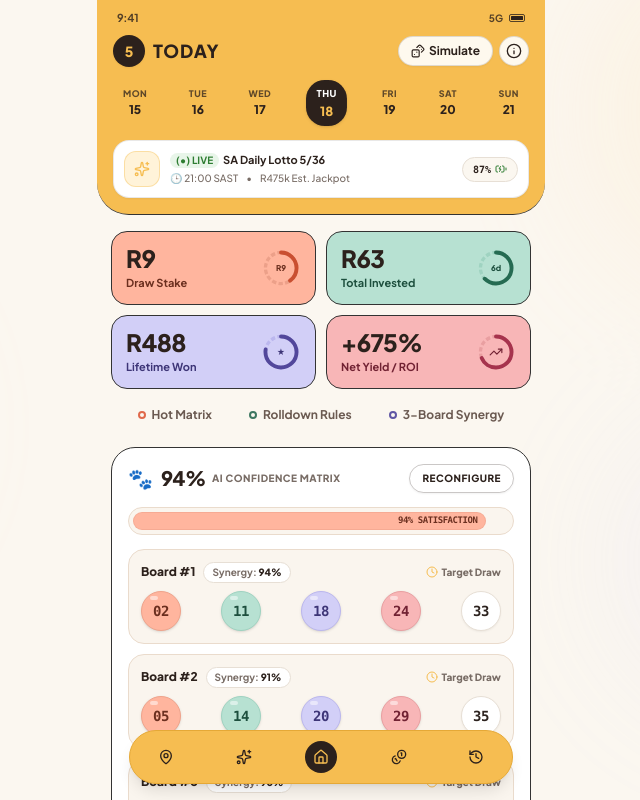
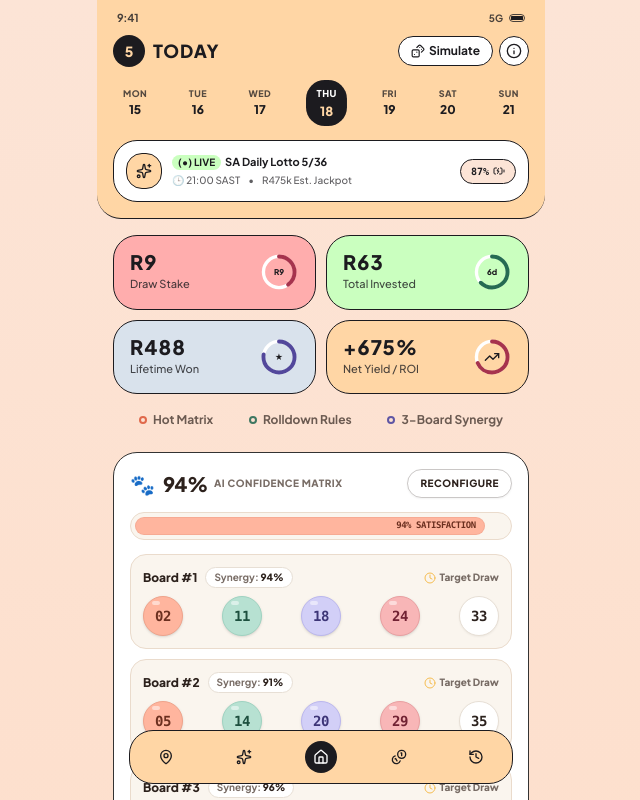
Before and after one commit to sebego-tumelo/mainLoop_ui, a Vue app: page / in a window 1280 px wide. Shown: the top 800 px of the page, without its empty margins (319-959 px from the left). Built offline with nearby package versions, Linux system fonts and the light colour scheme.

Commit message:
feat: apply new design system (colors, styling, spacing)

```diff
--- a/src/App.vue
+++ b/src/App.vue
@@ -83,14 +83,7 @@ const scrollToSection = (id, sectionName) => {
 </script>
 
 <template>
-  <div class="min-h-screen bg-[#FBF7F0] text-[#2C211C] font-sans flex flex-col items-center selection:bg-[#F6BD51] selection:text-[#2C211C] pb-28">
-    <!-- Soft warm background curved lines / gradients inspired by the reference illustration -->
-    <div class="fixed inset-0 pointer-events-none overflow-hidden z-0 opacity-40">
-      <div class="absolute -top-20 right-0 w-96 h-96 bg-[#FFE4B5]/50 rounded-full blur-3xl" />
-      <div class="absolute top-1/3 -left-20 w-80 h-80 bg-[#FFD1C1]/40 rounded-full blur-3xl" />
-      <div class="absolute bottom-20 right-10 w-80 h-80 bg-[#D2CFF7]/30 rounded-full blur-3xl" />
-    </div>
-
+  <div class="min-h-screen text-ui-charcoal font-sans flex flex-col items-center selection:bg-metric-orange selection:text-ui-charcoal pb-28">
     <!-- Main Container Formatted to Mobile Frame Width -->
     <div class="relative z-10 w-full max-w-md mx-auto flex flex-col min-h-screen">
       <!-- App Header -->
@@ -101,7 +94,7 @@ const scrollToSection = (id, sectionName) => {
       />
 
       <!-- Main Body Flowing Content -->
-      <main class="flex-1 px-3.5 py-4 space-y-4">
+      <main class="flex-1 px-4 py-4 space-y-4">
         <!-- 1. Financial Ledger 4-Quadrant Pastel Grid (Needs Satisfaction, Activity, Sleep, Wellness from image) -->
         <FinancialLedgerPanel
           :stats="financialStats"
@@ -132,7 +125,7 @@ const scrollToSection = (id, sectionName) => {
       <div class="fixed bottom-4 left-0 right-0 z-40 px-6 pointer-events-none">
         <nav
           id="mobile-bottom-nav"
-          class="max-w-xs sm:max-w-sm mx-auto bg-[#F6BD51] text-[#2C211C] rounded-full py-2.5 px-5 shadow-lg border border-[#E5A836] flex items-center justify-between pointer-events-auto transition-transform duration-200 hover:scale-[1.02]"
+          class="max-w-xs sm:max-w-sm mx-auto bg-nav-sand text-ui-charcoal rounded-[24px] py-2.5 px-5 border border-ui-charcoal flex items-center justify-between pointer-events-auto transition-transform duration-200 hover:scale-[1.02]"
         >
           <!-- 1. Location / Results -->
           <button
@@ -141,7 +134,7 @@ const scrollToSection = (id, sectionName) => {
             title="Results"
             :class="[
               'p-2 rounded-full transition-all cursor-pointer',
-              activeSection === 'result' ? 'bg-[#2C211C] text-[#F6BD51]' : 'text-[#2C211C] hover:bg-black/10'
+              activeSection === 'result' ? 'bg-ui-charcoal text-white' : 'text-ui-charcoal hover:bg-ui-charcoal/10'
             ]"
           >
             <MapPin class="w-4 h-4" />
@@ -152,7 +145,7 @@ const scrollToSection = (id, sectionName) => {
             id="nav-btn-predict"
             @click="isPredictModalOpen = true"
             title="AI Predict"
-            class="p-2 rounded-full text-[#2C211C] hover:bg-black/10 transition-all cursor-pointer"
+            class="p-2 rounded-full text-ui-charcoal hover:bg-ui-charcoal/10 transition-all cursor-pointer"
           >
             <Sparkles class="w-4 h-4" />
           </button>
@@ -164,7 +157,7 @@ const scrollToSection = (id, sectionName) => {
             title="Home"
             :class="[
               'p-2 rounded-full transition-all cursor-pointer',
-              activeSection === 'home' ? 'bg-[#2C211C] text-[#F6BD51]' : 'text-[#2C211C] hover:bg-black/10'
+              activeSection === 'home' ? 'bg-ui-charcoal text-white' : 'text-ui-charcoal hover:bg-ui-charcoal/10'
             ]"
           >
             <Home class="w-4 h-4" />
@@ -177,7 +170,7 @@ const scrollToSection = (id, sectionName) => {
             title="Financial Ledger"
             :class="[
               'p-2 rounded-full transition-all cursor-pointer',
-              activeSection === 'ledger' ? 'bg-[#2C211C] text-[#F6BD51]' : 'text-[#2C211C] hover:bg-black/10'
+              activeSection === 'ledger' ? 'bg-ui-charcoal text-white' : 'text-ui-charcoal hover:bg-ui-charcoal/10'
             ]"
           >
             <Coins class="w-4 h-4" />
@@ -190,7 +183,7 @@ const scrollToSection = (id, sectionName) => {
             title="History Log"
             :class="[
               'p-2 rounded-full transition-all cursor-pointer',
-              activeSection === 'history' ? 'bg-[#2C211C] text-[#F6BD51]' : 'text-[#2C211C] hover:bg-black/10'
+              activeSection === 'history' ? 'bg-ui-charcoal text-white' : 'text-ui-charcoal hover:bg-ui-charcoal/10'
             ]"
           >
             <History class="w-4 h-4" />
--- a/src/components/FinancialLedgerPanel.vue
+++ b/src/components/FinancialLedgerPanel.vue
@@ -24,100 +24,100 @@ const isProfitable = computed(() => props.stats.netProfit >= 0);
   >
     <!-- 4-Quadrant Pastel Grid (Direct 1:1 match to the reference image) -->
     <div class="grid grid-cols-2 gap-2.5">
-      <!-- 1. Top Left: Soft Peach Card (Needs Satisfaction in reference) -->
+      <!-- 1. Top Left -->
       <div
         id="metric-current-cost"
-        class="p-3.5 rounded-2xl bg-[#FFB59E] border border-[#333333] text-[#2C211C] flex items-center justify-between transition-transform duration-150 hover:scale-[1.01]"
+        class="p-4 rounded-[24px] bg-metric-salmon border border-ui-charcoal text-ui-charcoal flex items-center justify-between"
       >
         <div class="min-w-0 pr-1">
-          <div class="text-2xl font-black tracking-tight leading-none text-[#2C211C]">
+          <div class="ui-heading text-xl tracking-tight leading-none text-ui-charcoal">
             {{ formatZAR(stats.currentDrawCost) }}
           </div>
-          <div class="text-[11px] font-bold text-[#6B2F1F] mt-1.5 leading-tight">
+          <div class="ui-body text-[11px] text-ui-charcoal/80 mt-1 leading-tight">
             Draw Stake
           </div>
         </div>
 
-        <!-- Segmented Donut Ring SVG (Coral / Rust from reference image) -->
+        <!-- Metric Ring -->
         <div class="w-10 h-10 shrink-0 relative flex items-center justify-center">
           <svg class="w-10 h-10 -rotate-90" viewBox="0 0 36 36">
-            <circle cx="18" cy="18" r="14" fill="none" stroke="#ECA089" stroke-width="3" stroke-dasharray="4 2" />
-            <circle cx="18" cy="18" r="14" fill="none" stroke="#C94F31" stroke-width="3.5" stroke-dasharray="35 60" stroke-linecap="round" />
+            <circle cx="18" cy="18" r="14" fill="none" stroke="white" stroke-width="3" />
+            <circle cx="18" cy="18" r="14" fill="none" stroke="#A6334D" stroke-width="3.5" stroke-dasharray="35 60" stroke-linecap="round" />
           </svg>
-          <span class="absolute text-[8px] font-black text-[#6B2F1F]">R9</span>
+          <span class="absolute text-[8px] font-black text-ui-charcoal">R9</span>
         </div>
       </div>
 
-      <!-- 2. Top Right: Mint / Sage Card (Activity Goal in reference) -->
+      <!-- 2. Top Right -->
       <div
         id="metric-lifetime-spent"
-        class="p-3.5 rounded-2xl bg-[#B7E1D2] border border-[#333333] text-[#2C211C] flex items-center justify-between transition-transform duration-150 hover:scale-[1.01]"
+        class="p-4 rounded-[24px] bg-metric-mint border border-ui-charcoal text-ui-charcoal flex items-center justify-between"
       >
         <div class="min-w-0 pr-1">
-          <div class="text-2xl font-black tracking-tight leading-none text-[#2C211C]">
+          <div class="ui-heading text-xl tracking-tight leading-none text-ui-charcoal">
             {{ formatZAR(stats.lifetimeSpent) }}
           </div>
-          <div class="text-[11px] font-bold text-[#1D4F3E] mt-1.5 leading-tight">
+          <div class="ui-body text-[11px] text-ui-charcoal/80 mt-1 leading-tight">
             Total Invested
           </div>
         </div>
 
-        <!-- Segmented Donut Ring SVG (Sage Green from reference image) -->
+        <!-- Metric Ring -->
         <div class="w-10 h-10 shrink-0 relative flex items-center justify-center">
           <svg class="w-10 h-10 -rotate-90" viewBox="0 0 36 36">
-            <circle cx="18" cy="18" r="14" fill="none" stroke="#9FD3C1" stroke-width="3" stroke-dasharray="4 2" />
+            <circle cx="18" cy="18" r="14" fill="none" stroke="white" stroke-width="3" />
             <circle cx="18" cy="18" r="14" fill="none" stroke="#256B52" stroke-width="3.5" stroke-dasharray="55 40" stroke-linecap="round" />
           </svg>
-          <span class="absolute text-[8px] font-black text-[#1D4F3E]">{{ stats.totalDrawsEvaluated }}d</span>
+          <span class="absolute text-[8px] font-black text-ui-charcoal">{{ stats.totalDrawsEvaluated }}d</span>
         </div>
       </div>
 
-      <!-- 3. Bottom Left: Soft Lavender Card (Sleep Quality in reference) -->
+      <!-- 3. Bottom Left -->
       <div
         id="metric-lifetime-won"
-        class="p-3.5 rounded-2xl bg-[#D2CFF7] border border-[#333333] text-[#2C211C] flex items-center justify-between transition-transform duration-150 hover:scale-[1.01]"
+        class="p-4 rounded-[24px] bg-metric-lavender border border-ui-charcoal text-ui-charcoal flex items-center justify-between"
       >
         <div class="min-w-0 pr-1">
-          <div class="text-2xl font-black tracking-tight leading-none text-[#2C211C]">
+          <div class="ui-heading text-xl tracking-tight leading-none text-ui-charcoal">
             {{ formatZAR(stats.lifetimeWon) }}
           </div>
-          <div class="text-[11px] font-bold text-[#3D3577] mt-1.5 leading-tight">
+          <div class="ui-body text-[11px] text-ui-charcoal/80 mt-1 leading-tight">
             Lifetime Won
           </div>
         </div>
 
-        <!-- Segmented Donut Ring SVG (Purple from reference image) -->
+        <!-- Metric Ring -->
         <div class="w-10 h-10 shrink-0 relative flex items-center justify-center">
           <svg class="w-10 h-10 -rotate-90" viewBox="0 0 36 36">
-            <circle cx="18" cy="18" r="14" fill="none" stroke="#BBB7EE" stroke-width="3" stroke-dasharray="4 2" />
+            <circle cx="18" cy="18" r="14" fill="none" stroke="white" stroke-width="3" />
             <circle cx="18" cy="18" r="14" fill="none" stroke="#52479B" stroke-width="3.5" stroke-dasharray="68 30" stroke-linecap="round" />
           </svg>
-          <span class="absolute text-[8px] font-black text-[#3D3577]">★</span>
+          <span class="absolute text-[8px] font-black text-ui-charcoal">★</span>
         </div>
       </div>
 
-      <!-- 4. Bottom Right: Soft Coral / Rose Card (Wellness Index in reference) -->
+      <!-- 4. Bottom Right -->
       <div
         id="metric-net-profit-roi"
-        class="p-3.5 rounded-2xl bg-[#F8B6B7] border border-[#333333] text-[#2C211C] flex items-center justify-between transition-transform duration-150 hover:scale-[1.01]"
+        class="p-4 rounded-[24px] bg-metric-orange border border-ui-charcoal text-ui-charcoal flex items-center justify-between"
       >
         <div class="min-w-0 pr-1">
-          <div class="text-2xl font-black tracking-tight leading-none text-[#2C211C] flex items-baseline gap-1">
+          <div class="ui-heading text-xl tracking-tight leading-none text-ui-charcoal flex items-baseline gap-1">
             <span>{{ isProfitable ? `+${stats.roiPercentage.toFixed(0)}%` : `${stats.roiPercentage.toFixed(0)}%` }}</span>
           </div>
-          <div class="text-[11px] font-bold text-[#712233] mt-1.5 leading-tight truncate">
+          <div class="ui-body text-[11px] text-ui-charcoal/80 mt-1 leading-tight truncate">
             Net Yield / ROI
           </div>
         </div>
 
-        <!-- Segmented Donut Ring SVG (Rose / Pink from reference image) -->
+        <!-- Metric Ring -->
         <div class="w-10 h-10 shrink-0 relative flex items-center justify-center">
           <svg class="w-10 h-10 -rotate-90" viewBox="0 0 36 36">
-            <circle cx="18" cy="18" r="14" fill="none" stroke="#E99FA1" stroke-width="3" stroke-dasharray="4 2" />
+            <circle cx="18" cy="18" r="14" fill="none" stroke="white" stroke-width="3" />
             <circle cx="18" cy="18" r="14" fill="none" stroke="#A6334D" stroke-width="3.5" stroke-dasharray="60 35" stroke-linecap="round" />
           </svg>
-          <TrendingUp v-if="isProfitable" class="absolute w-3.5 h-3.5 text-[#712233]" />
-          <TrendingDown v-else class="absolute w-3.5 h-3.5 text-[#712233]" />
+          <TrendingUp v-if="isProfitable" class="absolute w-4 h-4 text-ui-charcoal" />
+          <TrendingDown v-else class="absolute w-4 h-4 text-ui-charcoal" />
         </div>
       </div>
     </div>
--- a/src/components/Header.vue
+++ b/src/components/Header.vue
@@ -31,14 +31,14 @@ const weekDays = [
 </script>
 
 <template>
-  <header class="w-full bg-[#F6BD51] text-[#2C211C] pt-2.5 pb-4 px-4 rounded-b-[32px] border-b border-[#333333] relative z-20">
+  <header class="w-full bg-nav-sand text-ui-charcoal pt-2.5 pb-4 px-4 rounded-b-[24px] border-b border-ui-charcoal relative z-20">
     <!-- Top status line mock from reference image: 9:41 ... icons -->
-    <div class="flex items-center justify-between text-[11px] font-semibold text-[#2C211C]/80 px-1 mb-2">
+    <div class="flex items-center justify-between text-[11px] font-semibold text-ui-charcoal/80 px-1 mb-2">
       <span class="font-bold tracking-tight">9:41</span>
       <div class="flex items-center gap-1.5">
         <span class="text-[10px] font-bold">5G</span>
-        <div class="w-4 h-2 rounded-xs border border-[#2C211C]/80 p-[1px] flex items-center">
-          <div class="h-full w-3 bg-[#2C211C] rounded-[0.5px]"></div>
+        <div class="w-4 h-2 rounded-sm border border-ui-charcoal/80 p-[1px] flex items-center">
+          <div class="h-full w-3 bg-ui-charcoal rounded-[0.5px]"></div>
         </div>
       </div>
     </div>
@@ -46,11 +46,11 @@ const weekDays = [
     <!-- Main Title Header -->
     <div class="flex items-center justify-between gap-2 max-w-lg mx-auto mb-3">
       <div class="flex items-center gap-2">
-        <div class="w-8 h-8 rounded-full bg-[#2C211C] text-[#F6BD51] flex items-center justify-center font-black text-sm shadow-xs">
+        <div class="w-8 h-8 rounded-full bg-ui-charcoal text-nav-sand flex items-center justify-center font-black text-sm">
           5
         </div>
         <div>
-          <h1 class="text-lg font-black tracking-wider uppercase text-[#2C211C]">
+          <h1 class="ui-heading text-lg tracking-wider text-ui-charcoal">
             TODAY
           </h1>
         </div>
@@ -62,9 +62,9 @@ const weekDays = [
           id="btn-simulate-draw-quick"
           @click="onOpenSimulateModal"
           title="Simulate Draw"
-          class="flex items-center gap-1 text-xs font-bold px-3 py-1.5 rounded-full bg-white/90 hover:bg-white text-[#2C211C] border border-[#2C211C]/15 transition-all shadow-xs active:scale-95"
+          class="flex items-center gap-1 text-xs font-bold px-3 py-1.5 rounded-full bg-white hover:bg-white/90 text-ui-charcoal border border-ui-charcoal transition-all active:scale-95"
         >
-          <Dices class="w-3.5 h-3.5 text-[#2C211C]" />
+          <Dices class="w-3.5 h-3.5 text-ui-charcoal" />
           <span>Simulate</span>
         </button>
 
@@ -72,7 +72,7 @@ const weekDays = [
           id="btn-open-rules-info"
           @click="onOpenPrizeInfoModal"
           title="Daily Lotto Rules & Payout Structure"
-          class="p-1.5 rounded-full bg-white/90 hover:bg-white text-[#2C211C] border border-[#2C211C]/15 transition-all shadow-xs active:scale-95"
+          class="p-1.5 rounded-full bg-white hover:bg-white/90 text-ui-charcoal border border-ui-charcoal transition-all active:scale-95"
         >
           <Info class="w-4 h-4" />
         </button>
@@ -88,15 +88,15 @@ const weekDays = [
         :class="[
           'flex flex-col items-center justify-center transition-all cursor-pointer select-none',
           selectedDayIndex === idx
-            ? 'bg-[#2C211C] text-white px-2.5 py-1.5 rounded-[18px] shadow-sm -my-1 scale-105'
-            : 'text-[#2C211C]/75 hover:text-[#2C211C] px-1.5 py-1'
+            ? 'bg-ui-charcoal text-white px-2.5 py-1.5 rounded-[18px] -my-1 scale-105'
+            : 'text-ui-charcoal/75 hover:text-ui-charcoal px-1.5 py-1'
         ]"
       >
         <span class="text-[9px] font-extrabold tracking-wider">{{ item.day }}</span>
         <span
           :class="[
             'text-xs font-black mt-0.5',
-            selectedDayIndex === idx ? 'text-[#F6BD51]' : 'text-[#2C211C]'
+            selectedDayIndex === idx ? 'text-nav-sand' : 'text-ui-charcoal'
           ]"
         >
           {{ item.date }}
@@ -104,21 +104,21 @@ const weekDays = [
       </button>
     </div>
 
-    <!-- Live Status Pill Card (Matches the Cat / Live status card in the reference image) -->
-    <div class="mt-3.5 max-w-lg mx-auto bg-white rounded-2xl p-2.5 border border-[#2C211C]/10 flex items-center justify-between shadow-xs">
+    <!-- Live Status Pill Card -->
+    <div class="mt-3.5 max-w-lg mx-auto bg-white rounded-[24px] p-3 border border-ui-charcoal flex items-center justify-between">
       <div class="flex items-center gap-2.5 min-w-0">
         <!-- Avatar Badge with Lucky Ball Icon -->
-        <div class="w-9 h-9 rounded-xl bg-[#FFF3D9] border border-[#F6BD51]/40 flex items-center justify-center shrink-0">
-          <Sparkles class="w-4 h-4 text-[#F6BD51]" />
+        <div class="w-9 h-9 rounded-[16px] bg-metric-orange border border-ui-charcoal flex items-center justify-center shrink-0">
+          <Sparkles class="w-4 h-4 text-ui-charcoal" />
         </div>
         <div class="min-w-0">
-          <div class="flex items-center gap-1 text-[11px] font-bold text-[#2C211C]">
-            <span class="inline-flex items-center text-[10px] text-[#2E7D32] bg-[#E8F5E9] px-1.5 py-0.2 rounded-full font-bold">
+          <div class="flex items-center gap-1 text-[11px] font-bold text-ui-charcoal">
+            <span class="inline-flex items-center text-[10px] text-ui-charcoal bg-metric-mint px-1.5 py-0.2 rounded-full font-bold">
               (•) LIVE
             </span>
             <span class="truncate">SA Daily Lotto 5/36</span>
           </div>
-          <div class="flex items-center gap-2 text-[10px] text-[#786C65] font-medium mt-0.5">
+          <div class="flex items-center gap-2 text-[10px] text-ui-charcoal/70 font-medium mt-0.5">
             <span>🕒 21:00 SAST</span>
             <span>•</span>
             <span>R475k Est. Jackpot</span>
@@ -126,9 +126,9 @@ const weekDays = [
         </div>
       </div>
 
-      <div class="flex items-center gap-1 bg-[#FBF7F0] px-2.5 py-1 rounded-full border border-[#E7DFD5] text-[10px] font-mono font-bold text-[#2C211C] shrink-0">
+      <div class="flex items-center gap-1 bg-canvas-peach px-2.5 py-1 rounded-full border border-ui-charcoal text-[10px] font-mono font-bold text-ui-charcoal shrink-0">
         <span>87%</span>
-        <BatteryCharging class="w-3 h-3 text-[#2E7D32]" />
+        <BatteryCharging class="w-3 h-3 text-ui-charcoal" />
       </div>
     </div>
   </header>
--- a/src/index.css
+++ b/src/index.css
@@ -2,11 +2,21 @@
 
 @theme {
   --font-sans: "Plus Jakarta Sans", -apple-system, BlinkMacSystemFont, "Segoe UI", Roboto, sans-serif;
+  --color-canvas-peach: #FCE4D6;
+  --color-canvas-peach-dark: #FFD9C0;
+  --color-ui-charcoal: #1C1B1F;
+  --color-nav-sand: #FFD6A5;
+  --color-metric-salmon: #FFADAD;
+  --color-metric-orange: #FFD6A5;
+  --color-metric-mint: #CAFFBF;
+  --color-metric-lavender: #D9E2EC;
 }
 
 @layer base {
   body {
     font-family: var(--font-sans);
+    background: linear-gradient(to bottom, var(--color-canvas-peach), var(--color-canvas-peach-dark));
+    color: var(--color-ui-charcoal);
   }
 }
 
```
